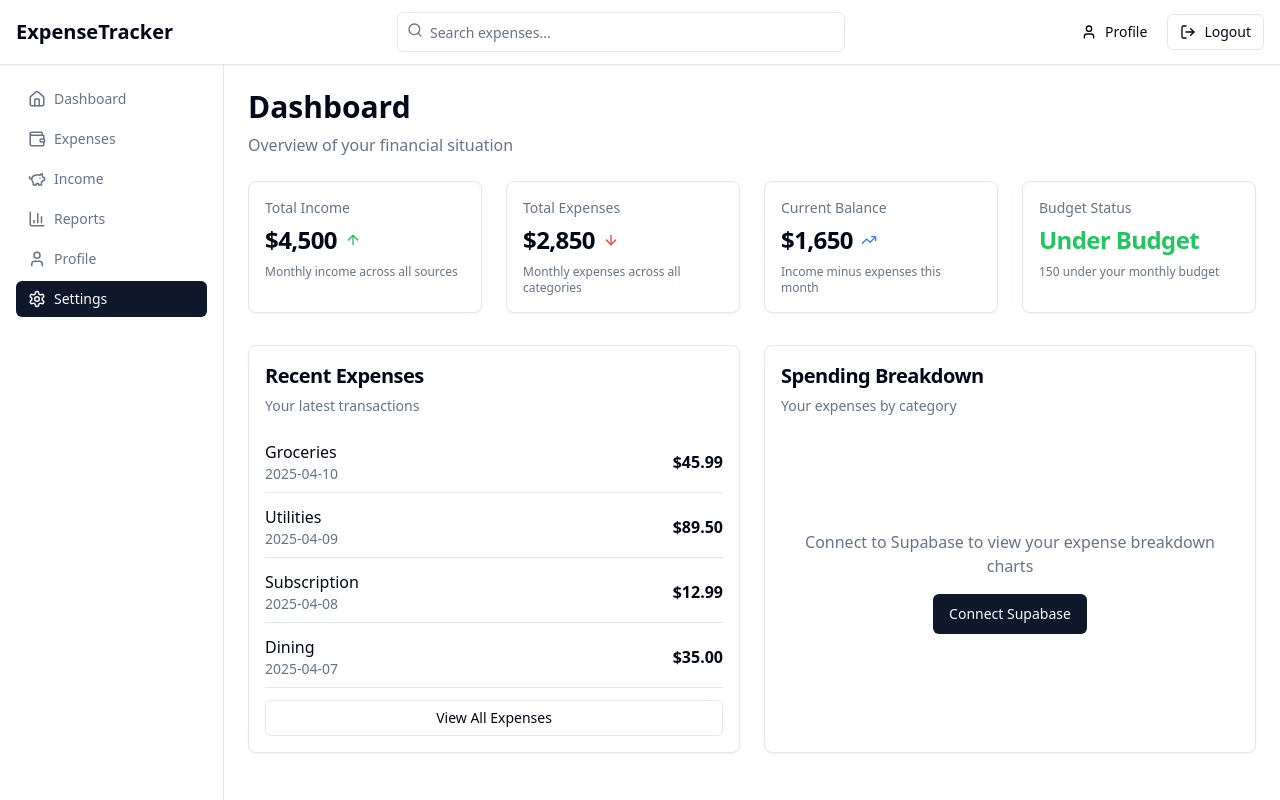
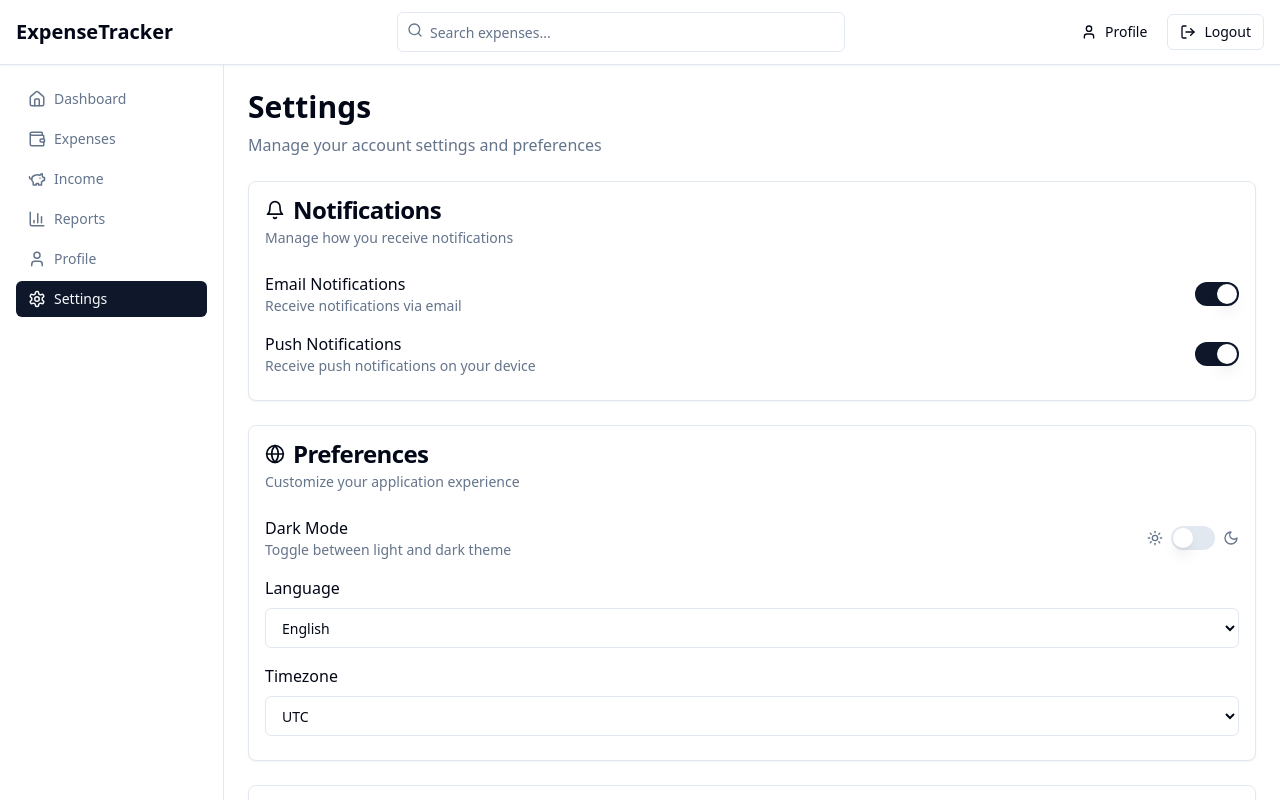
Before and after one commit to pradip98pantha/income-arc, a React (Vite) app: page /settings in a window 1280 px wide. Shown: the top 800 px of the page. Built offline with nearby package versions, Linux system fonts and the light colour scheme.

Commit message:
Add settings route
Add a settings route to the app.

```diff
--- a/src/App.tsx
+++ b/src/App.tsx
@@ -19,6 +19,7 @@ import Profile from "./pages/profile/Profile";
 import Reports from "./pages/reports/Reports";
 import Income from "./pages/income/Income";
 import Expenses from "./pages/expenses/Expenses";
+import Settings from "./pages/settings/Settings";
 
 // Create a new QueryClient instance
 const queryClient = new QueryClient();
@@ -44,7 +45,7 @@ const App: React.FC = () => {
               <Route path="/reports" element={<Reports />} />
               <Route path="/expenses" element={<Expenses />} />
               <Route path="/income" element={<Income />} />
-              <Route path="/settings" element={<Dashboard />} />
+              <Route path="/settings" element={<Settings />} />
 
               {/* This would be a real route for logging out in a real app */}
               <Route path="/logout" element={<Navigate to="/" />} />
--- /dev/null
+++ b/src/pages/settings/Settings.tsx
@@ -0,0 +1,180 @@
+
+import React, { useState } from "react";
+import DashboardLayout from "@/components/layout/DashboardLayout";
+import { Card, CardContent, CardDescription, CardFooter, CardHeader, CardTitle } from "@/components/ui/card";
+import { Input } from "@/components/ui/input";
+import { Button } from "@/components/ui/button";
+import { Label } from "@/components/ui/label";
+import { Switch } from "@/components/ui/switch";
+import { toast } from "@/hooks/use-toast";
+import { BellIcon, MoonIcon, SunIcon, GlobeIcon, ShieldIcon, KeyIcon } from "lucide-react";
+
+const Settings: React.FC = () => {
+  const [emailNotifications, setEmailNotifications] = useState(true);
+  const [pushNotifications, setPushNotifications] = useState(true);
+  const [darkMode, setDarkMode] = useState(false);
+  const [language, setLanguage] = useState("english");
+  const [timezone, setTimezone] = useState("UTC");
+  const [isLoading, setIsLoading] = useState(false);
+
+  const handleSaveSettings = () => {
+    setIsLoading(true);
+
+    // Here we would typically handle the API call to save settings
+    // For now, we'll just simulate it with a toast notification
+    setTimeout(() => {
+      toast({
+        title: "Settings saved",
+        description: "Your settings have been updated successfully",
+      });
+      setIsLoading(false);
+    }, 1000);
+  };
+
+  return (
+    <DashboardLayout>
+      <div className="mb-6">
+        <h1 className="text-2xl md:text-3xl font-bold mb-2">Settings</h1>
+        <p className="text-muted-foreground">
+          Manage your account settings and preferences
+        </p>
+      </div>
+
+      <div className="grid gap-6">
+        <Card>
+          <CardHeader className="px-4 pt-4">
+            <CardTitle className="flex items-center gap-2">
+              <BellIcon className="h-5 w-5" />
+              Notifications
+            </CardTitle>
+            <CardDescription>
+              Manage how you receive notifications
+            </CardDescription>
+          </CardHeader>
+          <CardContent className="space-y-4 px-4">
+            <div className="flex items-center justify-between">
+              <div>
+                <Label htmlFor="email-notifications" className="text-base">Email Notifications</Label>
+                <p className="text-sm text-muted-foreground">
+                  Receive notifications via email
+                </p>
+              </div>
+              <Switch
+                id="email-notifications"
+                checked={emailNotifications}
+                onCheckedChange={setEmailNotifications}
+              />
+            </div>
+
+            <div className="flex items-center justify-between">
+              <div>
+                <Label htmlFor="push-notifications" className="text-base">Push Notifications</Label>
+                <p className="text-sm text-muted-foreground">
+                  Receive push notifications on your device
+                </p>
+              </div>
+              <Switch
+                id="push-notifications"
+                checked={pushNotifications}
+                onCheckedChange={setPushNotifications}
+              />
+            </div>
+          </CardContent>
+        </Card>
+
+        <Card>
+          <CardHeader className="px-4 pt-4">
+            <CardTitle className="flex items-center gap-2">
+              <GlobeIcon className="h-5 w-5" />
+              Preferences
+            </CardTitle>
+            <CardDescription>
+              Customize your application experience
+            </CardDescription>
+          </CardHeader>
+          <CardContent className="space-y-4 px-4">
+            <div className="flex items-center justify-between">
+              <div>
+                <Label htmlFor="dark-mode" className="text-base">Dark Mode</Label>
+                <p className="text-sm text-muted-foreground">
+                  Toggle between light and dark theme
+                </p>
+              </div>
+              <div className="flex items-center gap-2">
+                <SunIcon className="h-4 w-4 text-muted-foreground" />
+                <Switch
+                  id="dark-mode"
+                  checked={darkMode}
+                  onCheckedChange={setDarkMode}
+                />
+                <MoonIcon className="h-4 w-4 text-muted-foreground" />
+              </div>
+            </div>
+
+            <div className="space-y-2">
+              <Label htmlFor="language" className="text-base">Language</Label>
+              <select
+                id="language"
+                value={language}
+                onChange={(e) => setLanguage(e.target.value)}
+                className="w-full h-10 rounded-md border border-input bg-background px-3 py-2 text-sm focus:outline-none focus:ring-2 focus:ring-ring"
+              >
+                <option value="english">English</option>
+                <option value="spanish">Spanish</option>
+                <option value="french">French</option>
+                <option value="german">German</option>
+              </select>
+            </div>
+
+            <div className="space-y-2">
+              <Label htmlFor="timezone" className="text-base">Timezone</Label>
+              <select
+                id="timezone"
+                value={timezone}
+                onChange={(e) => setTimezone(e.target.value)}
+                className="w-full h-10 rounded-md border border-input bg-background px-3 py-2 text-sm focus:outline-none focus:ring-2 focus:ring-ring"
+              >
+                <option value="UTC">UTC</option>
+                <option value="EST">Eastern Time (EST)</option>
+                <option value="CST">Central Time (CST)</option>
+                <option value="PST">Pacific Time (PST)</option>
+              </select>
+            </div>
+          </CardContent>
+        </Card>
+
+        <Card>
+          <CardHeader className="px-4 pt-4">
+            <CardTitle className="flex items-center gap-2">
+              <ShieldIcon className="h-5 w-5" />
+              Security
+            </CardTitle>
+            <CardDescription>
+              Manage your account security settings
+            </CardDescription>
+          </CardHeader>
+          <CardContent className="space-y-4 px-4">
+            <div className="space-y-2">
+              <Label className="text-base">Two-Factor Authentication</Label>
+              <p className="text-sm text-muted-foreground mb-2">
+                Add an extra layer of security to your account
+              </p>
+              <Button variant="outline" className="w-full sm:w-auto">
+                <KeyIcon className="mr-2 h-4 w-4" />
+                Set up 2FA
+              </Button>
+            </div>
+          </CardContent>
+        </Card>
+
+        <div className="flex justify-end mt-2">
+          <Button onClick={handleSaveSettings} disabled={isLoading}>
+            {isLoading ? "Saving..." : "Save All Settings"}
+          </Button>
+        </div>
+      </div>
+    </DashboardLayout>
+  );
+};
+
+export default Settings;
```
